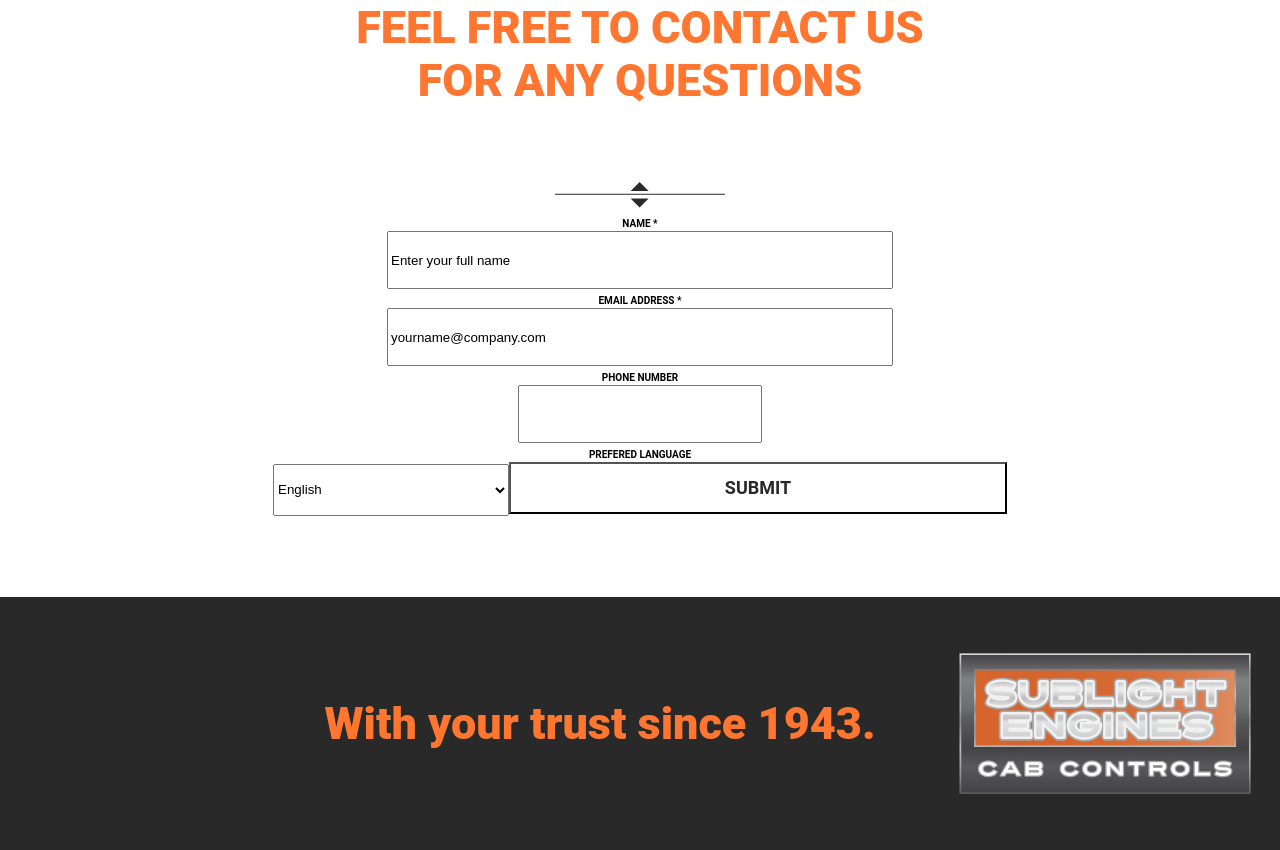
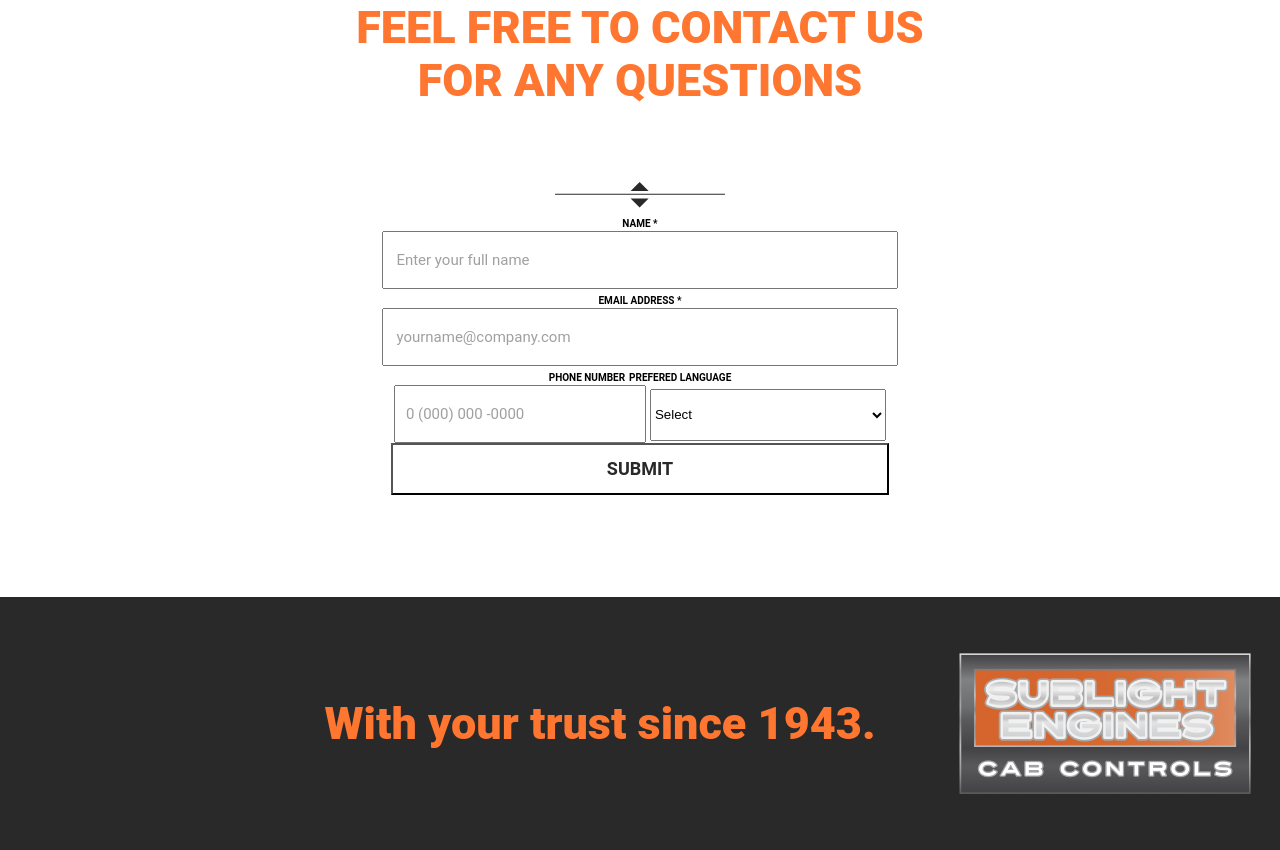
Before and after one commit to Btbdev/Sublight_Engines_Landing_Page, a PHP site: page / in a window 1280 px wide; the page is wider, and only the part inside the window is pictured. Shown: the part 3302-4152 px from the top of that part. Run offline with PHP 8.4, Linux system fonts and the light colour scheme.

Commit message:
before try of deploy with github

```diff
--- a/css/main.css
+++ b/css/main.css
@@ -296,7 +296,14 @@ h4 {
     color: #292929;
 }
 
+.testform {
+    justify-content: space-between;
+}
 
+.wrapperform2 {
+    display: inline-block;
+
+}
 
 h5 {
 
@@ -333,8 +340,18 @@ label {
     font-weight: 700;
     font-size: 10px;
     line-height: 12px;
+    text-align: left;
+    text-transform: uppercase;
+}
 
-    text-transform: uppercase;
+input[type="text"] {
+    font-family: 'Roboto';
+    font-style: normal;
+    font-weight: 400;
+    font-size: 15px;
+    line-height: 18px;
+    color: #A0A0A0;
+    padding-left: 1%;
 }
 
 .formbutton {
@@ -351,6 +368,10 @@ label {
     /* Sublight Engines/Black */
 
     color: #292929;
+}
+
+.formbutton2 {
+    padding-bottom: 50px;
 }
 
 
--- a/index.html
+++ b/index.html
@@ -136,7 +136,7 @@
                     <div class="">
                     <form action="formtext" method="post">
 
-                        <div class="wrapperform2">
+                        <div class="testform">
                             <label>Name *</label> <br>
                             <input type="text" name="name" class="form-control" value="Enter your full name">
                         </div>
@@ -144,17 +144,22 @@
                             <label>Email address *</label> <br>
                             <input type="text" name="email" class="form-control" value="yourname@company.com">
                         </div>
-                        <div>
-                        <label>Phone number</label> <br>
-                        <input type="number" name="phone" class="form-control-half" value="0(000)000-0000">
+                        <div class="wrapperform2">
+                            <div>
+                                <label>Phone number</label>
+
+                                <label for="language">Prefered language</label> <br>
+                            </div>
+
+                            <input type="text" name="phone" class="form-control-half" value="0 (000) 000 -0000">
+
+                            <select name="language" id="language" class="form-control-half">
+                                <option value="Select">Select</option>
+                                <option value="English">English</option>
+                                <option value="French">French</option>
                         </div>
-                        <div>
-                        <label for="language">Prefered language</label> <br>
-                        <select name="language" id="language" class="form-control-half">
-                            <option value="English">English</option>
-                            <option value="French">French</option> <br>
-                        </div>
-                        <div>
+
+                        <div class="formbutton2">
                         <input type="submit" value="Submit" class="form-control formbutton">
                         </div>
 
```
